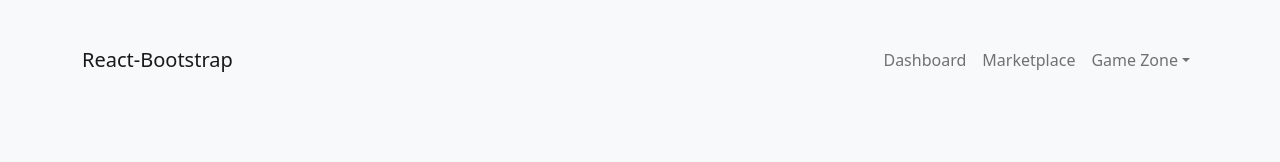
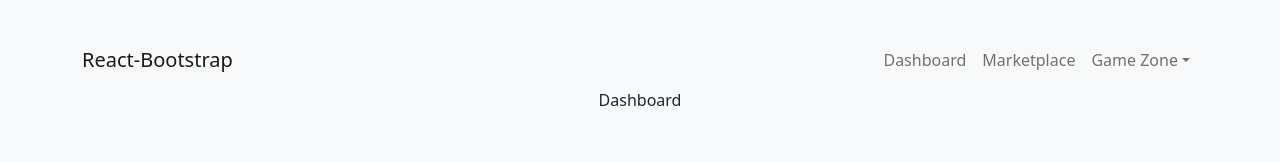
Before and after one commit to lugh-tuatha/nft.azriel, a React (Vite) app: page / in a window 1280 px wide. Shown: the top 162 px of the page. Built offline with nearby package versions, Linux system fonts and the light colour scheme.

Commit message:
add: multipage router

```diff
--- a/src/components/navbar/index.jsx
+++ b/src/components/navbar/index.jsx
@@ -1,10 +1,19 @@
+import React, {Component} from 'react';
 import Container from 'react-bootstrap/Container';
 import Nav from 'react-bootstrap/Nav';
 import Navbar from 'react-bootstrap/Navbar';
 import NavDropdown from 'react-bootstrap/NavDropdown';
 
-function BasicExample() {
-  return (
+class BasicExample extends Component{
+  constructor(props){
+    super(props);
+    this.state = {
+      servePage: "dashboard"
+    }
+  }
+  render(){
+    let content = "";
+    let nav = (
       <Navbar bg="light" expand="lg">
         <Container>
           <Navbar.Brand href="#home">React-Bootstrap</Navbar.Brand>
@@ -24,7 +33,23 @@ function BasicExample() {
           </Navbar.Collapse>
         </Container>
       </Navbar>
+    )
+
+    if (this.state.servePage == "dashboard"){
+      content = (<p>Dashboard</p>);
+    }else if (this.state.servePage == "gamezone"){
+      content = (<p>Gamezone</p>);
+    }else if (this.state.servePage == "marketplace"){
+      content = (<p>Marketplace</p>);
+    }
+    return (
+      <div>
+      {nav}
+      {content}
+      </div>
     );
   }
 
+}
+
 export default BasicExample;
```
Also changed, not shown: src/pages/GameZone.jsx (added, +7 -0 lines), src/pages/Marketplace.jsx (added, +7 -0 lines), src/components/button/index.jsx (added), src/pages/marketplace/index.jsx (deleted). Lines whose indentation alone changed are shown as unchanged.
